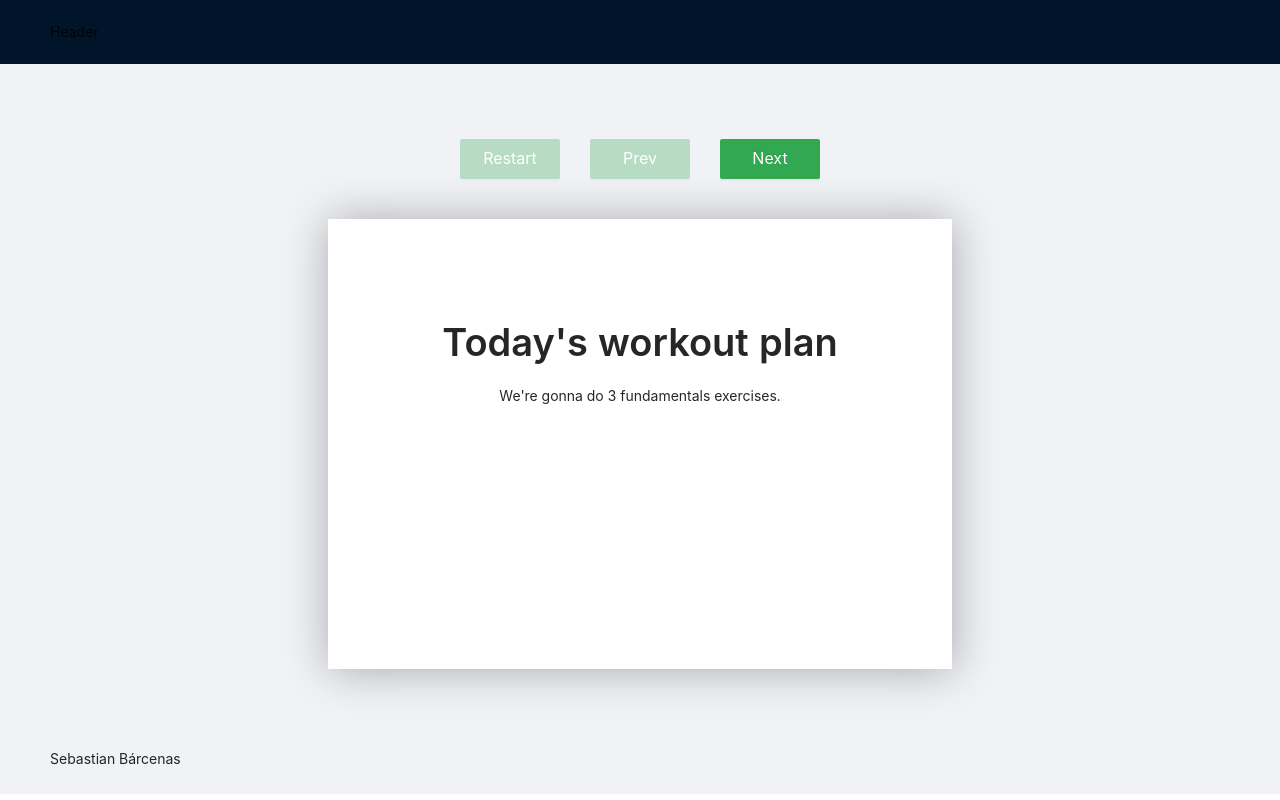
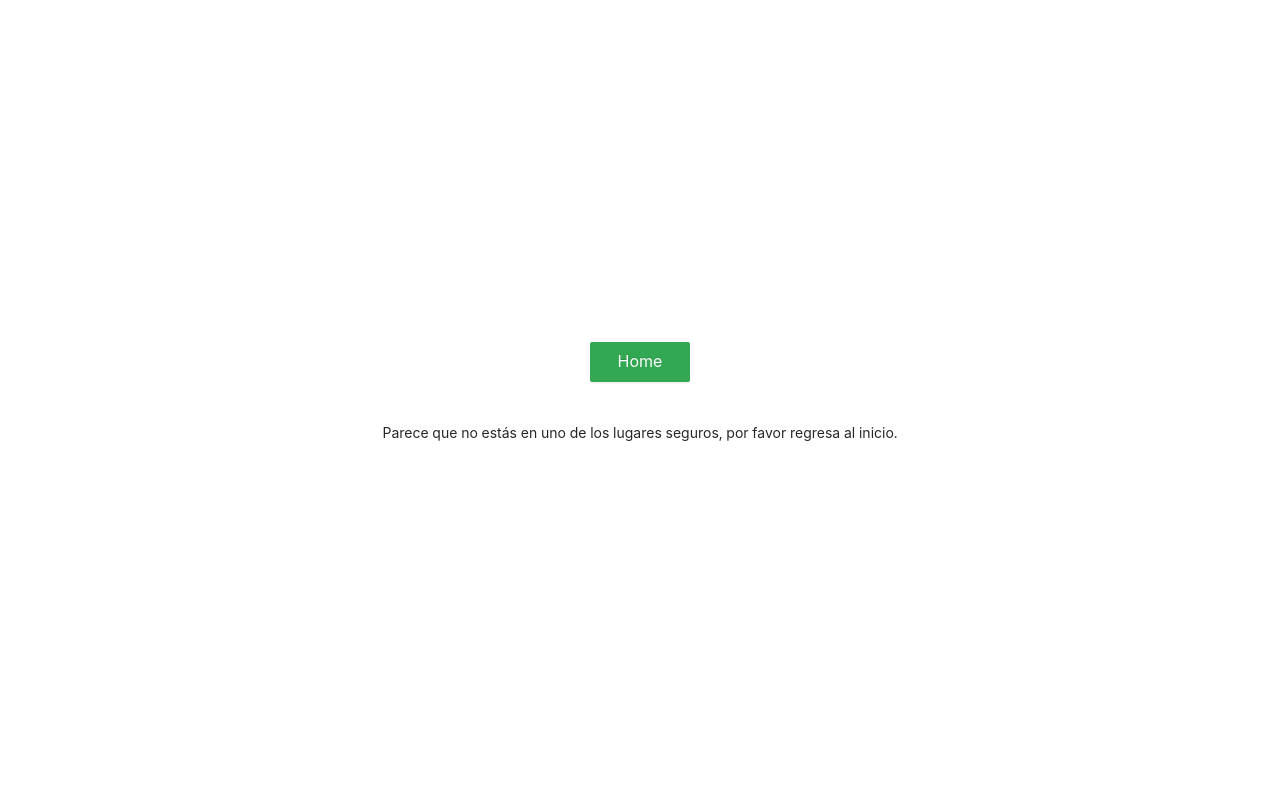
Before and after one commit to Sbarcenas/react-exam-cuc, a React (Create React App) app: page /error in a window 1280 px wide. Built offline with nearby package versions, Linux system fonts and the light colour scheme.

Commit message:
Last functionality

```diff
--- a/src/App.js
+++ b/src/App.js
@@ -2,15 +2,22 @@ import './App.css';
 import Home from "./views/Home /Home";
 import 'antd/dist/antd.css'; // or 'antd/dist/antd.less'
 import { BrowserRouter as Router, Switch, Route} from "react-router-dom";
+import Error from "./components/Error";
 
 
 function App() {
   return (
       <Router>
         <Switch>
-          <Route path={["/:topicId", "/"]}>
-            <Home />
-          </Route>
+            <Route path={"/error"}>
+                <Error />
+            </Route>
+            <Route exact path={["/:topicId", "/"]}>
+                <Home />
+            </Route>
+            <Route path={"*"}>
+                <Error />
+            </Route>
         </Switch>
       </Router>
   );
--- /dev/null
+++ b/src/components/Error.js
@@ -0,0 +1,22 @@
+import React from 'react';
+import {ErrorModal} from "./styles";
+import {useHistory} from 'react-router-dom';
+
+function Error(props) {
+    const history = useHistory()
+    function goToHome() {
+        history.push("/1")
+    }
+    return (
+        <ErrorModal>
+            <ErrorModal.CallToAction onClick={goToHome}>
+                Home
+            </ErrorModal.CallToAction>
+            <ErrorModal.Text>
+                Parece que no estás en uno de los lugares seguros, por favor regresa al inicio.
+            </ErrorModal.Text>
+        </ErrorModal>
+    );
+}
+
+export default Error;
--- /dev/null
+++ b/src/components/styles.js
@@ -0,0 +1,20 @@
+import styled from "styled-components";
+import {Typography} from "antd";
+import {CustomButton} from "../views/Home /Styles";
+const {Paragraph} = Typography
+
+export const ErrorModal = styled.div`
+  width: 100%;
+  height: 100vh;
+  position: absolute;
+  display: flex;
+  flex-direction: column;
+  justify-content: center;
+  align-items: center;
+  background: white;
+`
+
+ErrorModal.Text = styled(Paragraph)`
+    margin-top: 40px;
+`;
+ErrorModal.CallToAction = styled(CustomButton).attrs(()=>({type: 'primary'}))``
--- a/src/views/Home /Home.js
+++ b/src/views/Home /Home.js
@@ -33,6 +33,7 @@ function Home(props) {
     const {topicId} = useParams();
     const history = useHistory()
 
+
     function back() {
         if(pos > 1) {
             const val = pos - 1
@@ -53,9 +54,15 @@ function Home(props) {
     }
 
     useEffect(()=>{
-        const relPos = parseInt(topicId)
-        if (relPos >= 1 & relPos <= DATA.length) setPos(relPos)
-    },[topicId])
+        const relPos = (typeof topicId) !== undefined ? parseInt(topicId): undefined;
+        if (relPos >= 1 & relPos <= DATA.length) {
+            setPos(relPos)
+        }else if( typeof relPos === "undefined") {
+            if(pos > 1) history.push('/1');
+        } else {
+            history.push('/error');
+        }
+    },[topicId, history, pos])
 
     return (
         <Layout>
--- a/src/views/Home /Styles.js
+++ b/src/views/Home /Styles.js
@@ -53,10 +53,6 @@ export const Card = styled(Row)`
     align-items: center;
 `;
 
-Card.Title = styled(Title)`
+Card.Title = styled(Title)``;
 
-`;
-
-Card.Body = styled(Paragraph)`
-
-`;
+Card.Body = styled(Paragraph)``;
```
